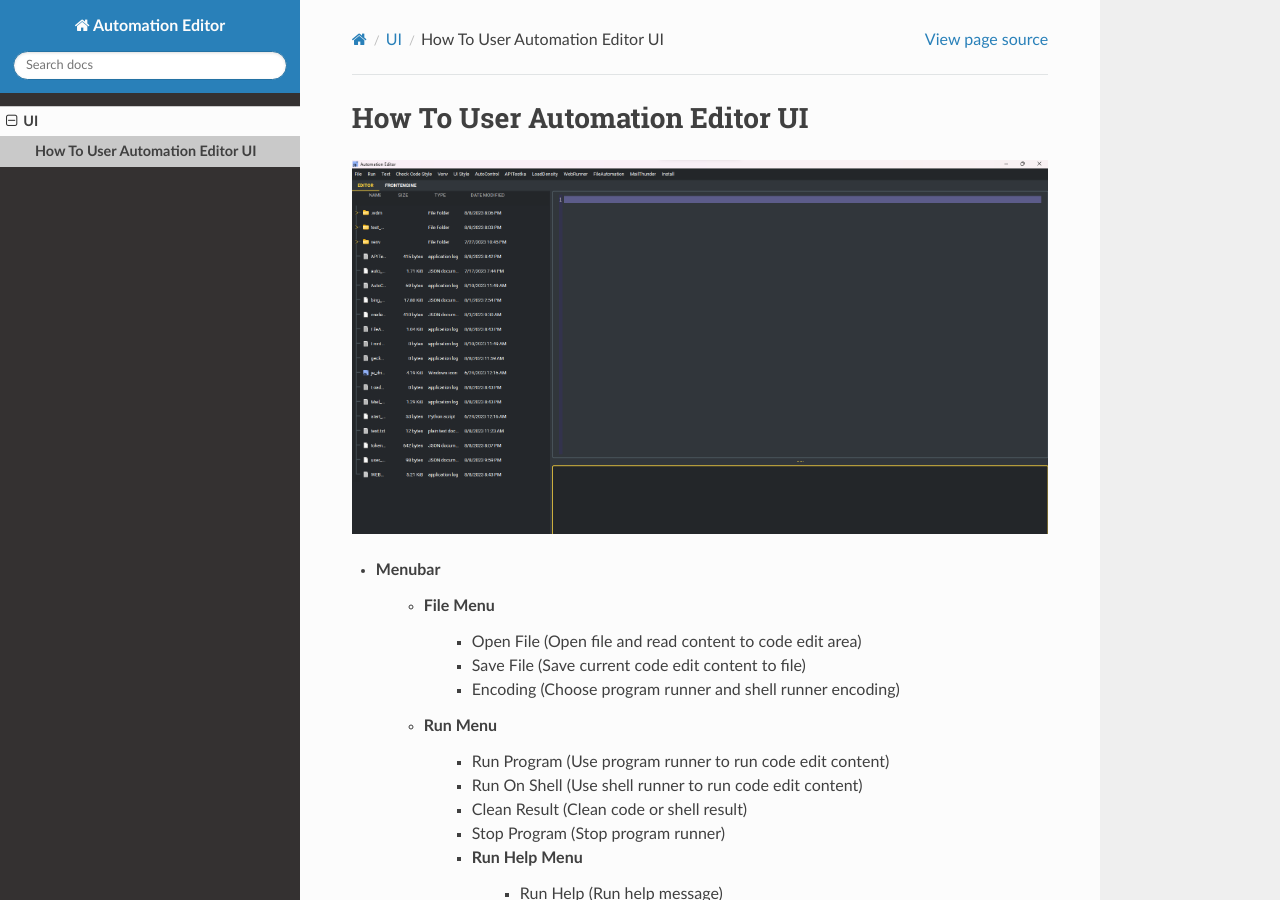
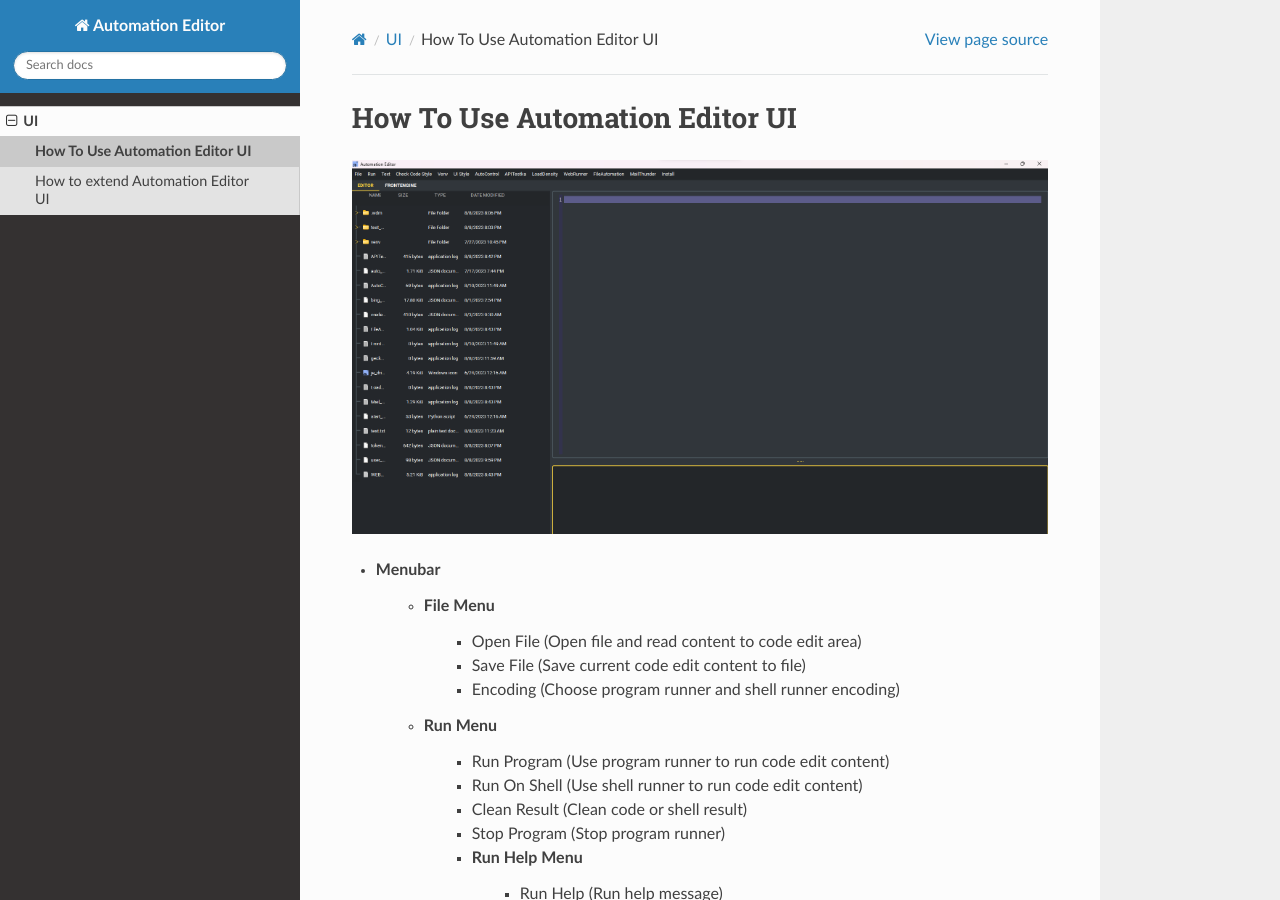
Before and after one commit to Integration-Automation/AutomationIDE, a Sphinx documentation site: the page built from docs/source/Eng/ui.rst, in a window 1280 px wide and 900 px high. Built offline with Sphinx 7.4.7 and the Read the Docs theme 2.0.0, drawn with Linux system fonts in a browser that asks for light colours.

Commit message:
Add how to extend and rename doc
Add how to extend and rename doc

```diff
--- a/docs/source/Eng/eng_index.rst
+++ b/docs/source/Eng/eng_index.rst
@@ -4,3 +4,4 @@ UI
     :maxdepth: 4
 
     ui.rst
+    how_to_extend_ui.rst
--- a/docs/source/Eng/ui.rst
+++ b/docs/source/Eng/ui.rst
@@ -1,7 +1,7 @@
-How To User Automation Editor UI
+How To Use Automation Editor UI
 ----
 
-.. image:: image/ui.png
+.. image:: images/ui.png
 
 * Menubar
     * File Menu
```
Also changed, not shown: docs/source/Eng/how_to_extend_ui.rst (added, +35 -0 lines), docs/source/Eng/images/ui.png (renamed from docs/source/Eng/image/ui.png), 1 other file.
